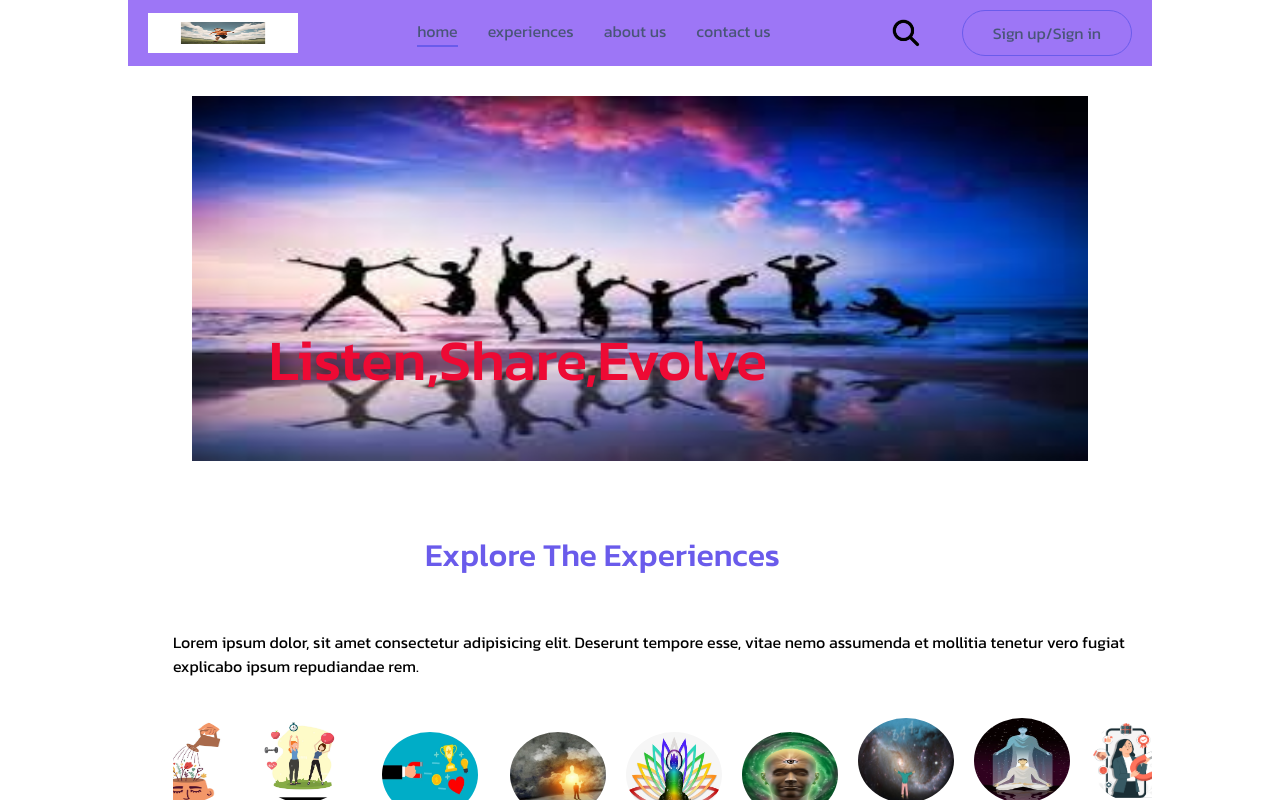
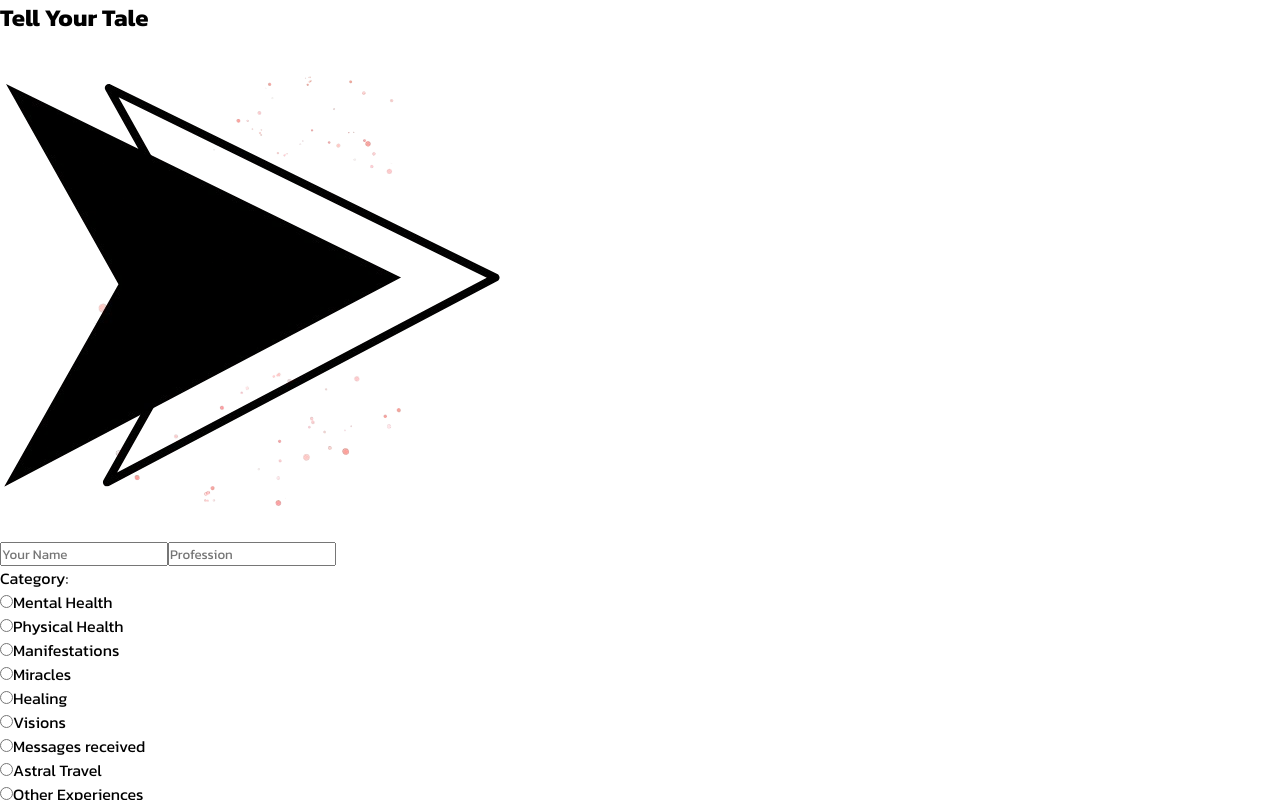
Before and after one commit to Sowbaranika1111/Experiences-Project, a React (Vite) app in the folder frontend/: page / in a window 1280 px wide. Both pictures are taken after a click on the element 849 px from the left and 560 px from the top of the page. Shown: the top 800 px of the page. Built offline with nearby package versions, Linux system fonts and the light colour scheme; grey boxes are pictures that could not be loaded.

Commit message:
Updated AddYoursPop file and md

```diff
--- a/frontend/src/App.jsx
+++ b/frontend/src/App.jsx
@@ -5,20 +5,24 @@ import Home from './pages/Home/Home'
 import User_profile from './pages/User_Profile/User_profile'
 import Footer from './components/Footer/Footer'
 import LoginPopup from './components/LoginPopup/LoginPopup'
+import AddYoursPopup from './components/AddYoursPopup/AddYoursPopup'
 
 const App = () => {
 
   const [showLogin,setShowLogin] = useState(false)
+  const [showAddYours,setAddYours] = useState(false)
 
   return (
     <>
     {/* ternary operator */}{/*passing setShowLogin as props, true or false coming from LoginPopup component when the cross img is clicked it becomes false*/}
     {showLogin?<LoginPopup setShowLogin={setShowLogin}/>:<></>}
 
+    {showAddYours?<AddYoursPopup setAddYours={setAddYours}/>:<></>}
+
       <div className='app'>
         <Navbar setShowLogin={setShowLogin}/>
         <Routes>
-          <Route path='/' element={<Home />} />
+          <Route path='/' element={<Home setAddYours={setAddYours}/>} />
           <Route path='/User_Profile' element={<User_profile />} />
         </Routes>
       </div>
--- a/frontend/src/components/AddYoursPopup/AddYoursPopup.jsx
+++ b/frontend/src/components/AddYoursPopup/AddYoursPopup.jsx
@@ -1,13 +1,149 @@
-import React from 'react'
-import './AddYoursPopup.css'
+// import React from 'react'
+// import './AddYoursPopup.css'
+// import { cross_icon_loginPopup } from '../../assets/assets'
+
+// const AddYoursPopup = ({setAddYours}) => {
+//   return (
+//     <div className='add-yours-popup'>
+//       <form className='add-yours-popup-container'>
+//         <div className="add-yours-popup-title">
+//             <h2>Tell Your Tale</h2>
+//             <img onClick={()=>setAddYours(false)} src={cross_icon_loginPopup.cross_icon} alt="" />
+//         </div>
+//         <div className="add-yours-popup-inputs">
+//             <input type="text" placeholder='Your Name' />
+//             <input type="text" placeholder='Profession' />
+//             <input type="radio"  />
+//             <input type="textarea" placeholder='Describe your experience in words'/>
+//         </div>
+//       </form>
+//     </div>
+//   )
+// }
+
+// export default AddYoursPopup
 
 
-const AddYoursPopup = () => {
-  return (
-    <div className='add-yours-popup'>
-      Add Yours
-    </div>
-  )
-}
+import React, { useState } from 'react';
+import './AddYoursPopup.css';
+import { cross_icon_loginPopup } from '../../assets/assets';
 
-export default AddYoursPopup
+const categories = [
+    'Mental Health',
+    'Physical Health',
+    'Manifestations',
+    'Miracles',
+    'Healing',
+    'Visions',
+    'Messages received',
+    'Astral Travel',
+    'Other Experiences',
+];
+
+const AddYoursPopup = ({ setAddYours }) => {
+    const [name, setName] = useState('');
+    const [profession, setProfession] = useState('');
+    const [selectedCategory, setSelectedCategory] = useState('');
+    const [description, setDescription] = useState('');
+    const [recordedVideo, setRecordedVideo] = useState(null);
+
+    const handleCategoryChange = (e) => {
+        setSelectedCategory(e.target.value);
+    };
+
+    const handleVideoRecording = async () => {
+        try {
+            const stream = await navigator.mediaDevices.getUserMedia({ video: true, audio: true });
+            const mediaRecorder = new MediaRecorder(stream);
+            const chunks = [];
+
+            mediaRecorder.addEventListener('dataavailable', (e) => {
+                chunks.push(e.data);
+            });
+
+            mediaRecorder.addEventListener('stop', () => {
+                const videoBlob = new Blob(chunks, { type: 'video/mp4' });
+                setRecordedVideo(videoBlob);
+            });
+
+            mediaRecorder.start();
+            setTimeout(() => {
+                mediaRecorder.stop();
+            }, 10000); // Stop recording after 10 seconds
+        } catch (err) {
+            console.error('Error accessing media devices:', err);
+        }
+    };
+
+    const handleSubmit = (e) => {
+        e.preventDefault();
+        // Handle form submission and upload the recorded video
+        // You can access the form data from the state variables
+        console.log('Name:', name);
+        console.log('Profession:', profession);
+        console.log('Category:', selectedCategory);
+        console.log('Description:', description);
+        console.log('Recorded Video:', recordedVideo);
+        // Add your logic to upload the video and other data to the server
+    };
+
+    return (
+        <div className='add-yours-popup'>
+            <form className='add-yours-popup-container' onSubmit={handleSubmit}>
+                <div className="add-yours-popup-title">
+                    <h2>Tell Your Tale</h2>
+                    <img
+                        onClick={() => setAddYours(false)}
+                        src={cross_icon_loginPopup.cross_icon}
+                        alt=""
+                    />
+                </div>
+                <div className="add-yours-popup-inputs">
+                    <input
+                        type="text"
+                        placeholder='Your Name'
+                        value={name}
+                        onChange={(e) => setName(e.target.value)}
+                        required
+                    />
+                    <input
+                        type="text"
+                        placeholder='Profession'
+                        value={profession}
+                        onChange={(e) => setProfession(e.target.value)}
+                        required
+                    />
+                    <div>
+                        <label>Category:</label>
+                        {categories.map((category) => (
+                            <div key={category}>
+                                <input
+                                    type="radio"
+                                    id={category}
+                                    name="category"
+                                    value={category}
+                                    checked={selectedCategory === category}
+                                    onChange={handleCategoryChange}
+                                    required
+                                />
+                                <label htmlFor={category}>{category}</label>
+                            </div>
+                        ))}
+                    </div>
+                    <textarea
+                        placeholder='Describe your experience in words'
+                        value={description}
+                        onChange={(e) => setDescription(e.target.value)}
+                        required
+                    />
+                    <button type="button" onClick={handleVideoRecording}>
+                        Record Video
+                    </button>
+                </div>
+                <button type="submit">Submit</button>
+            </form>
+        </div>
+    );
+};
+
+export default AddYoursPopup;
--- a/frontend/src/components/ExploreExperiences/ExploreExperiences.jsx
+++ b/frontend/src/components/ExploreExperiences/ExploreExperiences.jsx
@@ -2,12 +2,15 @@ import React from 'react';
 import './ExploreExperiences.css';
 import { experiences_list, addYoursVideo } from '../../assets/assets';
 
-const ExploreExperiences = ({ category, setCategory }) => {
+const ExploreExperiences = ({ category, setCategory , setAddYours}) => {
+  const handleAddYoursVideoClick = () => {
+    setAddYours(true);
+  };
   return (
     <div className='explore-exp' id='explore-exp'>
       <div className="explore-exp-header">
         <h1>Explore The Experiences</h1>
-        <video className='tell-your-tale-video' src={addYoursVideo.AddYours_video} autoPlay loop muted width="300">
+        <video className='tell-your-tale-video' onClick={handleAddYoursVideoClick} src={addYoursVideo.AddYours_video} autoPlay loop muted width="300">
           Your browser does not support the video tag.
         </video>
       </div>
--- a/frontend/src/pages/Home/home.jsx
+++ b/frontend/src/pages/Home/home.jsx
@@ -4,14 +4,14 @@ import Header from '../../components/Header/Header'
 import ExploreExperiences from '../../components/ExploreExperiences/ExploreExperiences'
 import ExpDisplay from '../../components/ExpDisplay/ExpDisplay'
 
-const Home = () => {
+const Home = ({setAddYours}) => {
 // state variable is category , setter function name is setCategory,initialising it with one string 'All'
     const [category,setCategory] = useState("All");
 
   return (
     <div>
       <Header/>
-      <ExploreExperiences category={category} setCategory={setCategory}/>
+      <ExploreExperiences category={category} setCategory={setCategory} setAddYours={setAddYours}/>
       <ExpDisplay category={category}/>
     </div>
   )
```
Also changed, not shown: 1 other file (tests, documents, lock files or other folders).
